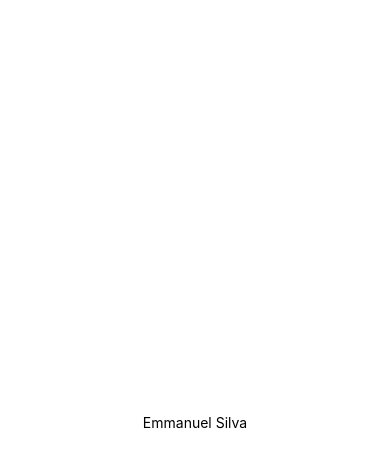
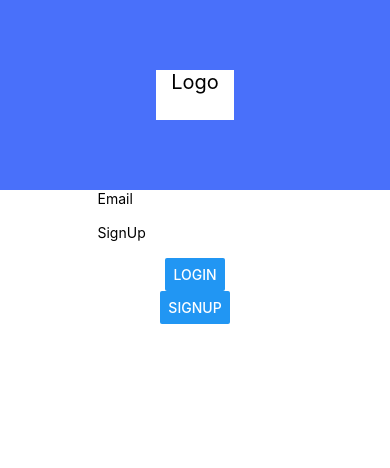
Before and after one commit to NerdJS-Project/Front-End, a React Native app: screen / in a window 390 px wide. Shown: the top 468 px of the page. Built offline with nearby package versions, Linux system fonts and the light colour scheme.

Commit message:
second commit

```diff
--- a/App.js
+++ b/App.js
@@ -1,16 +1,59 @@
 import * as React from "react";
-import { View, Text } from "react-native";
+import { View, Text, StyleSheet ,Button,TextInput,TouchableWithoutFeedback, Keyboard} from "react-native";
+
+const Dissmiss= ({children})=>(
+  <TouchableWithoutFeedback onPress={()=> Keyboard.dismiss()}>
+    {children}
+  </TouchableWithoutFeedback>
+);
 
 export default function App() {
   return (
+  <Dissmiss>
     <View
     style={{
-        flex: 1,
+      marginBottom: 30,
       justifyContent: "center",
       alignItems: "center",
         }}
       >
-      <Text>Emmanuel Silva</Text>
+        <View style={{ alignSelf:'flex-start', paddingTop:70, paddingBottom: 70, marginRight:50,justifyContent:'center', alignItems:'center', width: '100%',backgroundColor:'#4970FA'}}>
+
+            <View style={{alighItems: 'center',justifyContent: 'center', width:'20%', backgroundColor:'white' }} border-style='dotted'>
+              <Text style={styles.logo}>Logo</Text>
             </View>
+
+        </View >
+
+          <TextInput multiline={true} placeholder="Email"/>
+          <TextInput multiline={true} placeholder="SignUp"/>
+
+          <Button  style={s.btn} title="Login"/>
+          <Button  style={s.btn} title ="SignUp"/>
+
+
+      </View>
+
+  </Dissmiss>
+
+
   );
 }
+
+const s = StyleSheet.create({
+    btn:{
+      padding: 40,
+      borderRadius:80,
+    }
+});
+
+const styles = StyleSheet.create({
+  logo:{
+    height:50,
+    justifyContent:'center',
+    textAlign: 'center',
+    alignItems:'center',
+    fontSize: 20,
+    color: 'black'
+  }
+});
```
Lines whose indentation alone changed are shown as unchanged.
